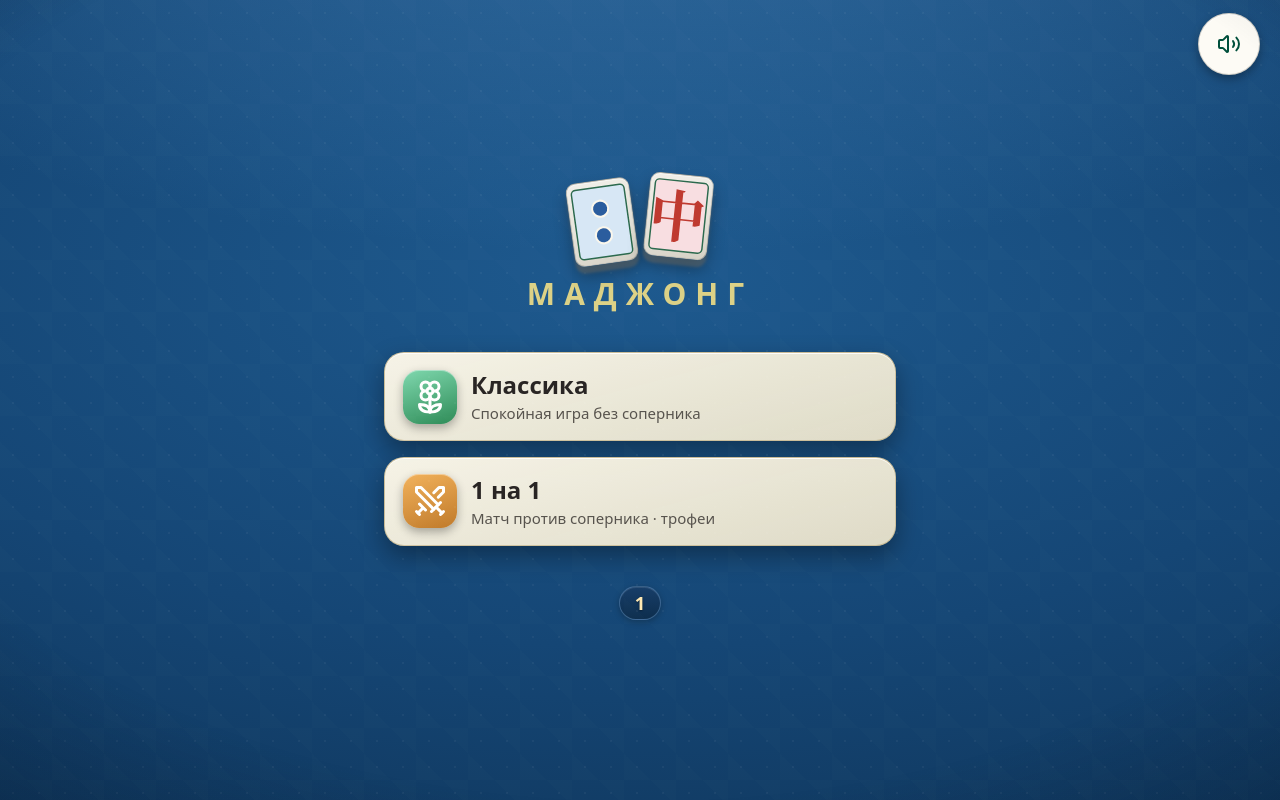
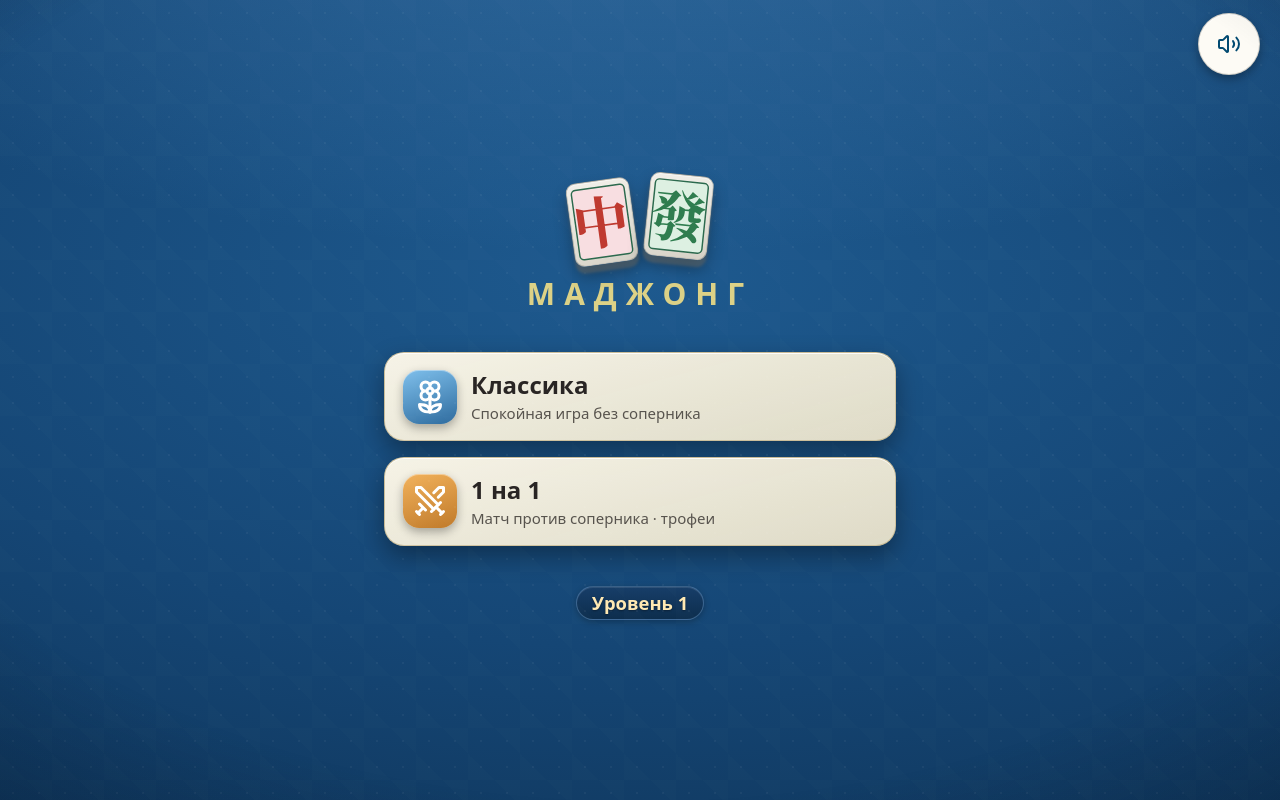
Before and after one commit to damir9955/majong, a Next.js app in the folder mahjong-solitaire/: page / in a window 1280 px wide. Built offline with nearby package versions, Linux system fonts and the light colour scheme.

Commit message:
Add files via upload

```diff
--- a/mahjong-solitaire/src/components/game/BattleResult.tsx
+++ b/mahjong-solitaire/src/components/game/BattleResult.tsx
@@ -27,7 +27,7 @@ function BonusChip({ kind, delay }: { kind: BonusItem; delay: number }) {
       {isHint ? (
         <Lightbulb className="h-4 w-4 text-amber-600" />
       ) : (
-        <Shuffle className="h-4 w-4 text-emerald-600" />
+        <Shuffle className="h-4 w-4 text-sky-600" />
       )}
       {isHint ? 'Подсказка +1' : 'Перемешать +1'}
     </span>
@@ -71,11 +71,11 @@ export function BattleResult() {
       <div className="mj-card mj-result-card">
         <p className="flex items-center justify-center gap-1.5 text-[11px] font-bold uppercase tracking-[0.3em] text-stone-500">
           <Swords className="h-3.5 w-3.5" />
-          матч · {session?.level}
+          матч · уровень {session?.level}
         </p>
         <h2
           className={`mt-1 text-4xl font-black ${
-            won ? 'text-emerald-700' : 'text-rose-600'
+            won ? 'text-sky-700' : 'text-rose-600'
           }`}
         >
           {won ? 'Победа!' : 'Поражение'}
--- a/mahjong-solitaire/src/components/game/GameScreen.tsx
+++ b/mahjong-solitaire/src/components/game/GameScreen.tsx
@@ -55,7 +55,7 @@ function HomeScreen() {
         title="Звук"
       >
         {sound ? (
-          <Volume2 className="h-5 w-5 text-emerald-900 sm:h-6 sm:w-6" />
+          <Volume2 className="h-5 w-5 text-sky-900 sm:h-6 sm:w-6" />
         ) : (
           <VolumeX className="h-5 w-5 text-stone-400 sm:h-6 sm:w-6" />
         )}
@@ -63,13 +63,13 @@ function HomeScreen() {
       <div className="flex flex-col items-center gap-3">
         <div className="flex items-end gap-2 sm:gap-3">
           <div className="mj-logo-tile" style={{ transform: 'rotate(-8deg)' }}>
-            <TileFace defId="dot-2" />
+            <TileFace defId="drg-1" />
           </div>
           <div
             className="mj-logo-tile"
             style={{ transform: 'rotate(6deg) translateY(-6px)' }}
           >
-            <TileFace defId="drg-1" />
+            <TileFace defId="drg-2" />
           </div>
         </div>
         <p className="text-lg font-bold tracking-[0.3em] text-amber-200/85 sm:text-2xl lg:text-3xl">
@@ -82,7 +82,7 @@ function HomeScreen() {
           <span
             className="mj-mode-ico"
             style={{
-              background: 'linear-gradient(160deg, #7fd8ae, #2e8b57)',
+              background: 'linear-gradient(160deg, #7fc0ec, #2e6b9e)',
               boxShadow: 'inset 0 1px 0 rgba(255,255,255,.4), 0 4px 10px rgba(0,0,0,.3)',
             }}
           >
@@ -119,9 +119,9 @@ function HomeScreen() {
         </button>
       </div>
 
-      {/* просто номер — без слова «уровень», числа идут бесконечно */}
+      {/* чип уровня: «Уровень N» — как в классических маджонгах */}
       <span className="mj-level-chip text-[13px] font-black sm:text-base lg:text-lg">
-        {level}
+        Уровень {level}
       </span>
     </div>
   );
@@ -171,13 +171,13 @@ function TopBar() {
           <Tray />
         </div>
         <span className="mj-level-chip shrink-0 text-[13px] font-black tabular-nums sm:text-base lg:text-lg">
-          {session.level}
+          Уровень {session.level}
         </span>
       </header>
       {confirmExit && (
         <div className="mj-overlay z-50" role="dialog" aria-modal="true">
           <div className="mj-card">
-            <h2 className="text-2xl font-black text-emerald-900 sm:text-3xl">
+            <h2 className="text-2xl font-black text-sky-900 sm:text-3xl">
               Выйти в меню?
             </h2>
             <p className="mt-1 text-sm font-semibold text-stone-500 sm:text-base">
@@ -211,7 +211,7 @@ function BonusChip({ kind, delay }: { kind: 'hint' | 'shuffle'; delay: number })
       {isHint ? (
         <Lightbulb className="h-4 w-4 text-amber-600" />
       ) : (
-        <Shuffle className="h-4 w-4 text-emerald-600" />
+        <Shuffle className="h-4 w-4 text-sky-600" />
       )}
       {isHint ? 'Подсказка +1' : 'Перемешать +1'}
     </span>
@@ -251,8 +251,8 @@ function ClassicResult() {
     return (
       <div className="mj-overlay">
         <div className="mj-card">
-          <h2 className="text-3xl font-black text-emerald-700 sm:text-4xl">
-            Пройдено!
+          <h2 className="text-3xl font-black text-sky-700 sm:text-4xl">
+            Уровень пройден!
           </h2>
           <p className="mt-1 text-sm font-semibold text-stone-500 sm:text-base">
             Доска собрана — дальше новая
@@ -303,7 +303,7 @@ function Tutorial({ mode, onGo }: { mode: GameMode; onGo: () => void }) {
   return (
     <div className="mj-overlay">
       <div className="mj-card">
-        <h2 className="text-3xl font-black text-emerald-900">
+        <h2 className="text-3xl font-black text-sky-900">
           {mode === 'battle' ? 'Маджонг 1 на 1' : 'Маджонг'}
         </h2>
         <div className="mt-2 flex flex-col gap-3">
--- a/mahjong-solitaire/src/components/game/HUD.tsx
+++ b/mahjong-solitaire/src/components/game/HUD.tsx
@@ -71,7 +71,7 @@ export function HUD() {
             aria-label="Вернуть плитку"
             title={`Вернуть последнюю плитку из лотка (осталось ${session.undosLeft})`}
           >
-            <Undo2 className="h-4 w-4 text-emerald-900 sm:h-5 sm:w-5 lg:h-6 lg:w-6" />
+            <Undo2 className="h-4 w-4 text-sky-900 sm:h-5 sm:w-5 lg:h-6 lg:w-6" />
           </button>
           <CountBadge
             count={session.undosLeft}
--- a/mahjong-solitaire/src/components/game/MatchIntro.tsx
+++ b/mahjong-solitaire/src/components/game/MatchIntro.tsx
@@ -111,7 +111,7 @@ export function MatchIntro() {
             Поиск соперника
           </p>
           <p className="mt-2 text-xs text-stone-300/70">
-            {session.level} · {b.totalPairs} пар
+            Уровень {session.level} · {b.totalPairs} пар
           </p>
         </div>
       </div>
--- a/mahjong-solitaire/src/components/game/icons.tsx
+++ b/mahjong-solitaire/src/components/game/icons.tsx
@@ -14,7 +14,7 @@ export function IconHome({ className }: { className?: string }) {
       />
       <path
         d="M12 7.5 19.4 13.9v5.6c0 .8-.6 1.4-1.4 1.4H6c-.8 0-1.4-.6-1.4-1.4v-5.6L12 7.5Z"
-        fill="#1f5c46"
+        fill="#1d4f7c"
       />
       <rect x="9.8" y="14.8" width="4.4" height="6.1" rx="1.3" fill="#f4ead0" />
     </svg>
```
